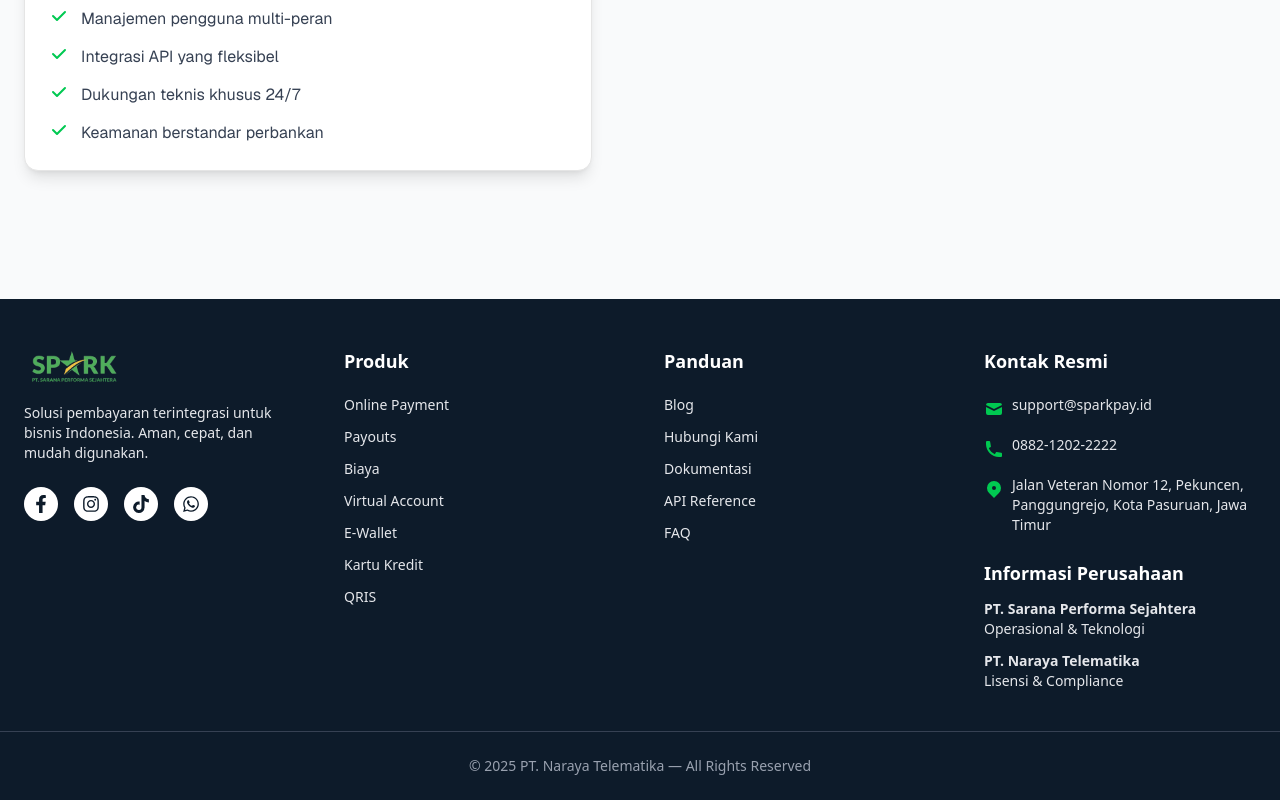
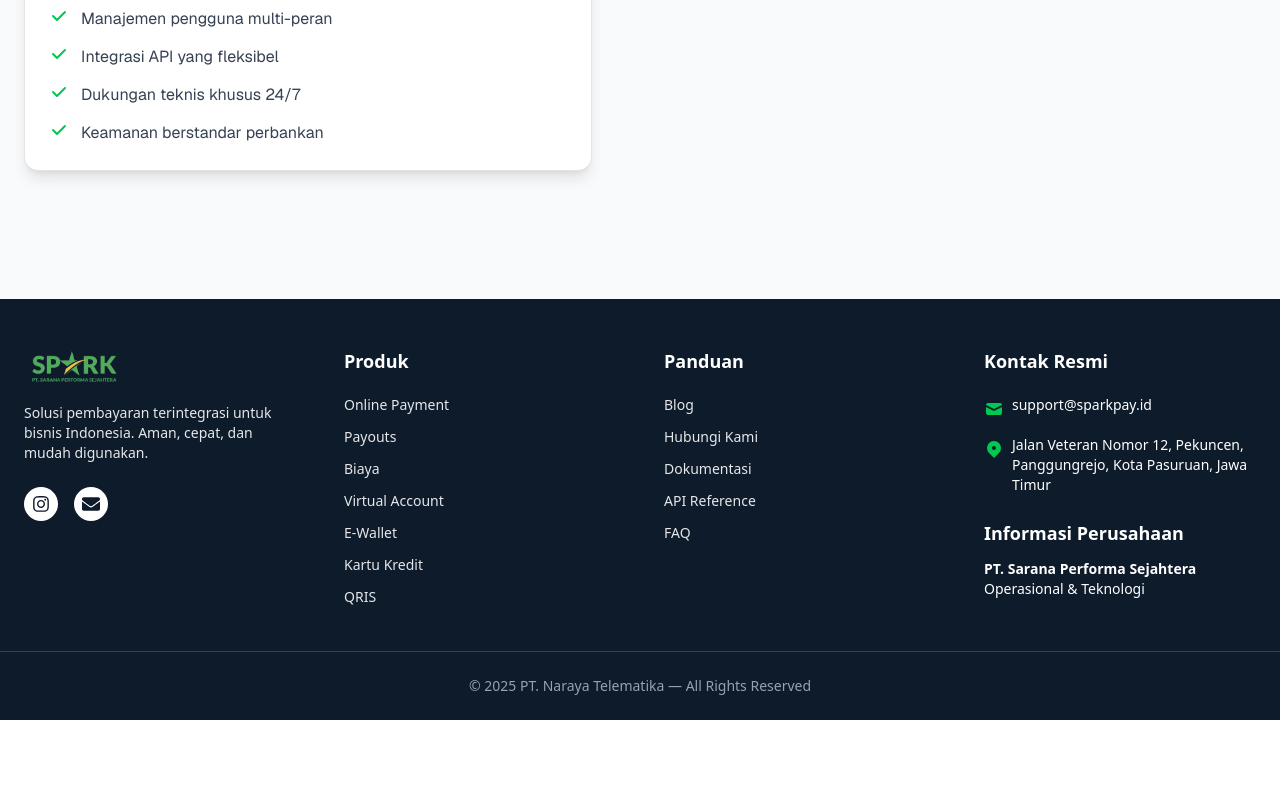
Before and after one commit to yogiannanf/sparkpay-payment, a Next.js app in the folder sparkpay-fe/: page /solusi in a window 1280 px wide. Shown: the part 2287-3087 px from the top of the page. After the commit the page ends 3007 px from the top, so only its background shows below. Built offline with nearby package versions, Linux system fonts and the light colour scheme.

Commit message:
feat: add email contact options and implement auto-slide functionality for carousel

```diff
--- a/sparkpay-fe/app/layout.tsx
+++ b/sparkpay-fe/app/layout.tsx
@@ -8,6 +8,7 @@ import { usePathname } from "next/navigation"; // <-- Import usePathname
 import "./globals.css";
 import { FaFacebookF, FaInstagram, FaTiktok, FaWhatsapp } from "react-icons/fa";
 import { Button } from "@/components/ui/button"; // Asumsi Anda punya komponen ini
+import { FaEnvelope } from "react-icons/fa";
 
 const geistSans = Geist({
   variable: "--font-geist-sans",
@@ -133,18 +134,26 @@ export default function RootLayout({
                 Solusi pembayaran terintegrasi untuk bisnis Indonesia. Aman, cepat, dan mudah digunakan.
               </p>
               <div className="flex space-x-4">
-                <a href="https://www.facebook.com/NarayaTelematika" target="_blank" rel="noopener noreferrer" className="bg-white p-2 rounded-full text-[#0D1B2A] hover:bg-green-500 hover:text-white transition-colors">
+                {/* <a href="https://www.facebook.com/NarayaTelematika" target="_blank" rel="noopener noreferrer" className="bg-white p-2 rounded-full text-[#0D1B2A] hover:bg-green-500 hover:text-white transition-colors">
                   <FaFacebookF size={18} />
-                </a>
+                </a> */}
                 <a href="https://www.instagram.com/narayatelematika/" target="_blank" rel="noopener noreferrer" className="bg-white p-2 rounded-full text-[#0D1B2A] hover:bg-green-500 hover:text-white transition-colors">
                   <FaInstagram size={18} />
                 </a>
-                <a href="https://www.tiktok.com/@kaptennaratel" target="_blank" rel="noopener noreferrer" className="bg-white p-2 rounded-full text-[#0D1B2A] hover:bg-green-500 hover:text-white transition-colors">
+                <a
+                  href="https://mail.google.com/mail/?view=cm&fs=1&to=support@sparkpay.id&su=Permintaan%20Informasi%20Sparkpay&body=Halo%20Tim%20Sparkpay,%0A%0ASaya%20ingin%20bertanya%20tentang%20layanan%20Sparkpay.%0A%0ATerima%20kasih."
+                  target="_blank"
+                  rel="noopener noreferrer"
+                  className="bg-white p-2 rounded-full text-[#0D1B2A] hover:bg-green-500 hover:text-white transition-colors"
+                >
+                  <FaEnvelope size={18} />
+                </a>
+                {/* <a href="https://www.tiktok.com/@kaptennaratel" target="_blank" rel="noopener noreferrer" className="bg-white p-2 rounded-full text-[#0D1B2A] hover:bg-green-500 hover:text-white transition-colors">
                   <FaTiktok size={18} />
                 </a>
                 <a href="https://wa.me/6288212022222" target="_blank" rel="noopener noreferrer" className="bg-white p-2 rounded-full text-[#0D1B2A] hover:bg-green-500 hover:text-white transition-colors">
                   <FaWhatsapp size={18} />
-                </a>
+                </a> */}
               </div>
             </div>
             {/* Produk */}
@@ -176,27 +185,59 @@ export default function RootLayout({
               <h3 className="font-semibold mb-5 text-white text-lg">Kontak Resmi</h3>
               <div className="flex items-start mb-4">
                 <span className="mr-2 mt-1">
-                  <svg xmlns="http://www.w3.org/2000/svg" className="h-5 w-5 text-green-500" viewBox="0 0 20 20" fill="currentColor"><path d="M2.003 5.884L10 9.882l7.997-3.998A2 2 0 0016 4H4a2 2 0 00-1.997 1.884z" /><path d="M18 8.118l-8 4-8-4V14a2 2 0 002 2h12a2 2 0 002-2V8.118z" /></svg>
+                  <svg xmlns="http://www.w3.org/2000/svg" className="h-5 w-5 text-green-500" viewBox="0 0 20 20" fill="currentColor">
+                    <path d="M2.003 5.884L10 9.882l7.997-3.998A2 2 0 0016 4H4a2 2 0 00-1.997 1.884z" />
+                    <path d="M18 8.118l-8 4-8-4V14a2 2 0 002 2h12a2 2 0 002-2V8.118z" />
+                  </svg>
                 </span>
-                <p className="text-sm">support@sparkpay.id</p>
+                <a
+                  href="https://mail.google.com/mail/?view=cm&fs=1&to=support@sparkpay.id&su=Permintaan%20Informasi%20Sparkpay&body=Halo%20Tim%20Sparkpay,%0A%0ASaya%20ingin%20bertanya%20tentang%20layanan%20Sparkpay.%0A%0ATerima%20kasih."
+                  target="_blank"
+                  rel="noopener noreferrer"
+                  className="text-sm text-white"
+                >
+                  support@sparkpay.id
+                </a>
               </div>
-              <div className="flex items-start mb-4">
+              {/* <div className="flex items-start mb-4">
                 <span className="mr-2 mt-1">
                   <svg xmlns="http://www.w3.org/2000/svg" className="h-5 w-5 text-green-500" viewBox="0 0 20 20" fill="currentColor"><path d="M2 3a1 1 0 011-1h2.153a1 1 0 01.986.836l.74 4.435a1 1 0 01-.54 1.06l-1.548.773a11.037 11.037 0 006.105 6.105l.774-1.548a1 1 0 011.059-.54l4.435.74a1 1 0 01.836.986V17a1 1 0 01-1 1h-2C7.82 18 2 12.18 2 5V3z" /></svg>
                 </span>
                 <p className="text-sm">0882-1202-2222</p>
-              </div>
+              </div> */}
               <div className="flex items-start mb-6">
                 <span className="mr-2 mt-1">
-                  <svg xmlns="http://www.w3.org/2000/svg" className="h-5 w-5 text-green-500" viewBox="0 0 20 20" fill="currentColor"><path fillRule="evenodd" d="M5.05 4.05a7 7 0 119.9 9.9L10 18.9l-4.95-4.95a7 7 0 010-9.9zM10 11a2 2 0 100-4 2 2 0 000 4z" clipRule="evenodd" /></svg>
+                  <svg xmlns="http://www.w3.org/2000/svg" className="h-5 w-5 text-green-500" viewBox="0 0 20 20" fill="currentColor">
+                    <path fillRule="evenodd" d="M5.05 4.05a7 7 0 119.9 9.9L10 18.9l-4.95-4.95a7 7 0 010-9.9zM10 11a2 2 0 100-4 2 2 0 000 4z" clipRule="evenodd" />
+                  </svg>
                 </span>
-                <p className="text-sm">Jalan Veteran Nomor 12, Pekuncen, Panggungrejo, Kota Pasuruan, Jawa Timur</p>
+                <a
+                  href="https://maps.app.goo.gl/4HvjGHvbWxTiyrqk6"
+                  target="_blank"
+                  rel="noopener noreferrer"
+                  className="text-sm text-white"
+                >
+                  Jalan Veteran Nomor 12, Pekuncen, Panggungrejo, Kota Pasuruan, Jawa Timur
+                </a>
               </div>
               <h3 className="font-semibold mb-3 text-white text-lg">Informasi Perusahaan</h3>
-              <p className="text-sm font-semibold">PT. Sarana Performa Sejahtera</p>
-              <p className="text-sm mb-3">Operasional & Teknologi</p>
-              <p className="text-sm font-semibold">PT. Naraya Telematika</p>
-              <p className="text-sm">Lisensi & Compliance</p>
+              <a
+                href="https://companieshouse.id/sarana-performa-sejahtera"
+                  target="_blank"
+                  rel="noopener noreferrer"
+                  className="text-sm font-semibold text-white block"
+                >
+                  PT. Sarana Performa Sejahtera
+                </a>
+                <a
+                  href="https://companieshouse.id/sarana-performa-sejahtera"
+                  target="_blank"
+                  rel="noopener noreferrer"
+                  className="text-sm text-white mb-3 block"
+                >
+                  Operasional & Teknologi
+              </a>
+
             </div>
           </div>
           {/* Copyright */}
--- a/sparkpay-fe/app/page.tsx
+++ b/sparkpay-fe/app/page.tsx
@@ -27,6 +27,16 @@ import {
   DialogTitle,
   DialogTrigger,
 } from "@/components/ui/dialog";
+
+  useEffect(() => {
+    if (!api) return;
+
+    const interval = setInterval(() => {
+      api.slideNext(); // maju satu item
+    }, 3000); // 3000ms = 3 detik
+
+    return () => clearInterval(interval);
+  }, [api]);
 
 // Data untuk section "How It Works"
 const howItWorksData = [
@@ -428,14 +438,7 @@ export default function Home() {
                           strokeLinecap="round"
                           strokeLinejoin="round"
                         >
-                          <rect
-                            x="2"
-                            y="7"
-                            width="20"
-                            height="14"
-                            rx="2"
-                            ry="2"
-                          ></rect>
+                          <rect x="2" y="7" width="20" height="14" rx="2" ry="2"></rect>
                           <path d="M16 21V5a2 2 0 0 0-2-2h-4a2 2 0 0 0-2 2v16"></path>
                         </svg>
                       </div>
@@ -449,16 +452,13 @@ export default function Home() {
                       </p>
                       <ul className="mt-auto space-y-2 text-sm">
                         <li className="flex items-center text-slate-700">
-                          <span className="mr-2 text-green-500">✓</span> 20+
-                          metode pembayaran
+                          <span className="mr-2 text-green-500">✓</span> 20+ metode pembayaran
                         </li>
                         <li className="flex items-center text-slate-700">
-                          <span className="mr-2 text-green-500">✓</span> Satu
-                          API untuk semua
+                          <span className="mr-2 text-green-500">✓</span> Satu API untuk semua
                         </li>
                         <li className="flex items-center text-slate-700">
-                          <span className="mr-2 text-green-500">✓</span>{" "}
-                          Laporan otomatis
+                          <span className="mr-2 text-green-500">✓</span> Laporan otomatis
                         </li>
                       </ul>
                     </CardContent>
@@ -497,16 +497,13 @@ export default function Home() {
                       </p>
                       <ul className="mt-auto space-y-2 text-sm">
                         <li className="flex items-center text-slate-700">
-                          <span className="mr-2 text-green-500">✓</span>{" "}
-                          Analisis real-time
+                          <span className="mr-2 text-green-500">✓</span> Analisis real-time
                         </li>
                         <li className="flex items-center text-slate-700">
-                          <span className="mr-2 text-green-500">✓</span> Export
-                          laporan
+                          <span className="mr-2 text-green-500">✓</span> Export laporan
                         </li>
                         <li className="flex items-center text-slate-700">
-                          <span className="mr-2 text-green-500">✓</span>{" "}
-                          Multi-user access
+                          <span className="mr-2 text-green-500">✓</span> Multi-user access
                         </li>
                       </ul>
                     </CardContent>
@@ -544,16 +541,13 @@ export default function Home() {
                       </p>
                       <ul className="mt-auto space-y-2 text-sm">
                         <li className="flex items-center text-slate-700">
-                          <span className="mr-2 text-green-500">✓</span> REST
-                          API
+                          <span className="mr-2 text-green-500">✓</span> REST API
                         </li>
                         <li className="flex items-center text-slate-700">
-                          <span className="mr-2 text-green-500">✓</span> SDK
-                          lengkap
+                          <span className="mr-2 text-green-500">✓</span> SDK lengkap
                         </li>
                         <li className="flex items-center text-slate-700">
-                          <span className="mr-2 text-green-500">✓</span> Plugin
-                          ready
+                          <span className="mr-2 text-green-500">✓</span> Plugin ready
                         </li>
                       </ul>
                     </CardContent>
@@ -586,21 +580,17 @@ export default function Home() {
                       </h3>
                       <p className="text-sm text-slate-600">
                         Terima notifikasi instan via webhook, email, dan SMS
-                        untuk setiap perubahan status transaksi secara
-                        real-time.
+                        untuk setiap perubahan status transaksi secara real-time.
                       </p>
                       <ul className="mt-auto space-y-2 text-sm">
                         <li className="flex items-center text-slate-700">
-                          <span className="mr-2 text-green-500">✓</span>{" "}
-                          Webhook real-time
+                          <span className="mr-2 text-green-500">✓</span> Webhook real-time
                         </li>
                         <li className="flex items-center text-slate-700">
-                          <span className="mr-2 text-green-500">✓</span> Email
-                          alerts
+                          <span className="mr-2 text-green-500">✓</span> Email alerts
                         </li>
                         <li className="flex items-center text-slate-700">
-                          <span className="mr-2 text-green-500">✓</span> SMS
-                          notification
+                          <span className="mr-2 text-green-500">✓</span> SMS notification
                         </li>
                       </ul>
                     </CardContent>
@@ -637,16 +627,13 @@ export default function Home() {
                       </p>
                       <ul className="mt-auto space-y-2 text-sm">
                         <li className="flex items-center text-slate-700">
-                          <span className="mr-2 text-green-500">✓</span> PCI
-                          DSS certified
+                          <span className="mr-2 text-green-500">✓</span> PCI DSS certified
                         </li>
                         <li className="flex items-center text-slate-700">
-                          <span className="mr-2 text-green-500">✓</span> SSL
-                          encryption
+                          <span className="mr-2 text-green-500">✓</span> SSL encryption
                         </li>
                         <li className="flex items-center text-slate-700">
-                          <span className="mr-2 text-green-500">✓</span>{" "}
-                          Anti-fraud system
+                          <span className="mr-2 text-green-500">✓</span> Anti-fraud system
                         </li>
                       </ul>
                     </CardContent>
@@ -659,6 +646,7 @@ export default function Home() {
           </Carousel>
         </div>
       </section>
+
 
       {/* How It Works */}
       <section className="w-full py-24 bg-[#F5FBF5]">
@@ -1033,7 +1021,11 @@ export default function Home() {
                   Bicaralah dengan anggota tim kami yang siap membantu untuk
                   mendapatkan semua jawaban yang Anda butuhkan.
                 </p>
-                <a href="mailto:support@sparkpay.id">
+                  <a
+                    href="https://mail.google.com/mail/?view=cm&fs=1&to=support@sparkpay.id&su=Permintaan%20Informasi%20Sparkpay&body=Halo%20Tim%20Sparkpay,%0A%0ASaya%20ingin%20bertanya%20tentang%20layanan%20Sparkpay.%0A%0ATerima%20kasih."
+                    target="_blank"
+                    rel="noopener noreferrer"
+                  >
                     <Button className="bg-[#3C8346] text-white hover:bg-green-700 font-semibold">
                       Hubungi Kami
                       <svg
--- a/sparkpay-fe/app/solusi/page.tsx
+++ b/sparkpay-fe/app/solusi/page.tsx
@@ -141,7 +141,7 @@ const SolusiPage: React.FC = () => {
                 className="bg-[#3C8346] text-white text-lg font-bold rounded-lg px-8 py-4 shadow-[0_8px_20px_rgba(60,131,70,0.5)] hover:bg-green-700 transform transition-transform duration-300 hover:scale-105"
               >
               <a
-                href="https://wa.me/6288212022222"
+                href="https://mail.google.com/mail/?view=cm&fs=1&to=support@sparkpay.id&su=Permintaan%20Informasi%20Sparkpay&body=Halo%20Tim%20Sparkpay,%0A%0ASaya%20ingin%20bertanya%20tentang%20layanan%20Sparkpay.%0A%0ATerima%20kasih."
                 target="_blank"
                 rel="noopener noreferrer"
               >
```
Lines whose indentation alone changed are shown as unchanged.
